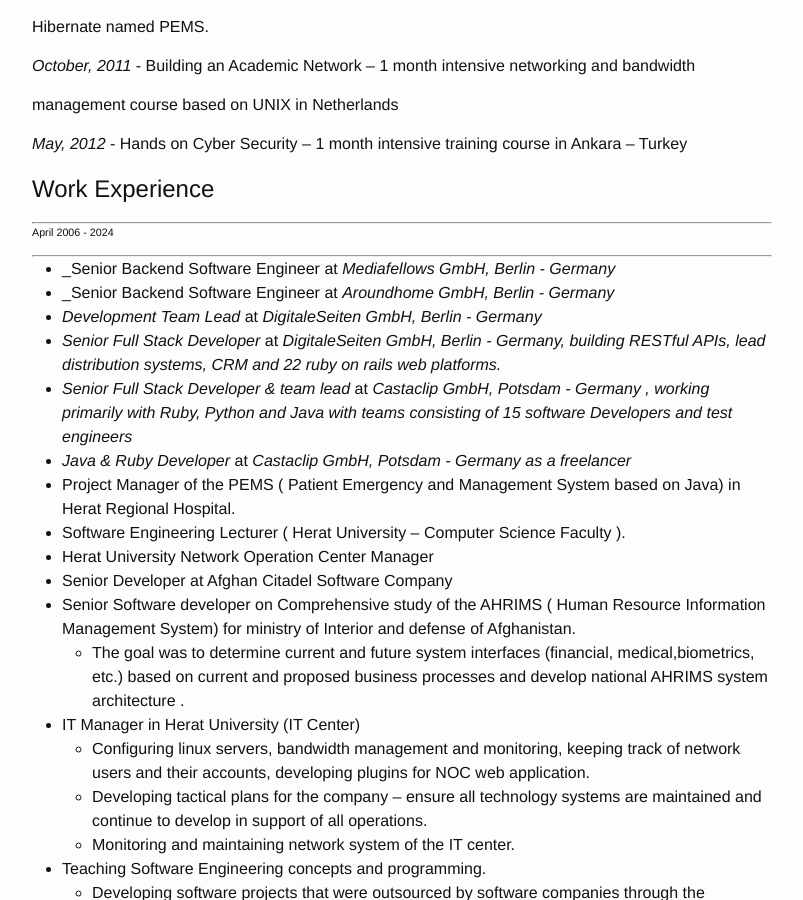
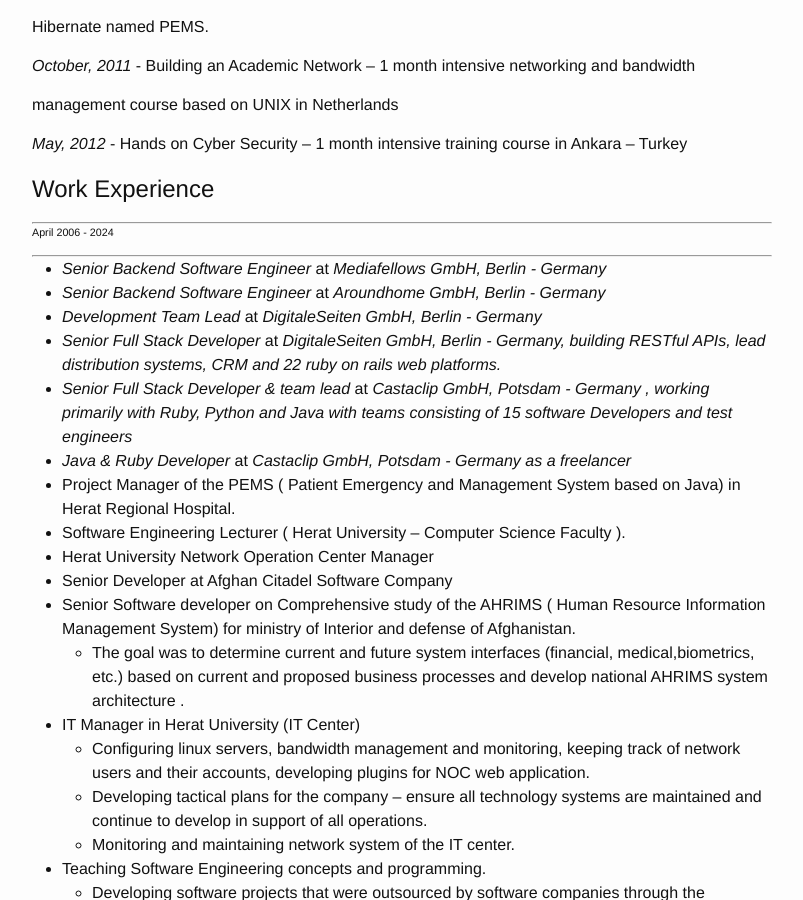
Before and after one commit to tokhi/tokhi.github.io, a Jekyll site: the page built from 2014-10-16-resume.markdown, in a window 1280 px wide and 900 px high, scrolled down 1473 px. Shown: the whole window, without its empty margins (238-1041 px from the left). Built offline with Jekyll 4.4.1, drawn with Linux system fonts in a browser that asks for light colours; nearby versions of some CDN libraries.

```diff
--- a/2014-10-16-resume.markdown
+++ b/2014-10-16-resume.markdown
@@ -84,8 +84,8 @@ management course based on UNIX in Netherlands
 <hr>
 ###### April 2006 - 2024 ######
 <hr>
-* _Senior Backend Software Engineer at <em>Mediafellows GmbH, Berlin - Germany<em>
-* _Senior Backend Software Engineer at <em>Aroundhome GmbH, Berlin - Germany<em>
+* _Senior Backend Software Engineer_ at <em>Mediafellows GmbH, Berlin - Germany<em>
+* _Senior Backend Software Engineer_ at <em>Aroundhome GmbH, Berlin - Germany<em>
 * _Development Team Lead_ at <em>DigitaleSeiten GmbH, Berlin - Germany<em>
 * _Senior Full Stack Developer_ at <em>DigitaleSeiten GmbH, Berlin - Germany<em>, building RESTful APIs, lead distribution systems, CRM and 22 ruby on rails web platforms.
 * _Senior Full Stack Developer & team lead_ at <em>Castaclip GmbH, Potsdam - Germany<em> , working primarily with Ruby, Python and Java with teams consisting of 15 software Developers and test engineers
```
